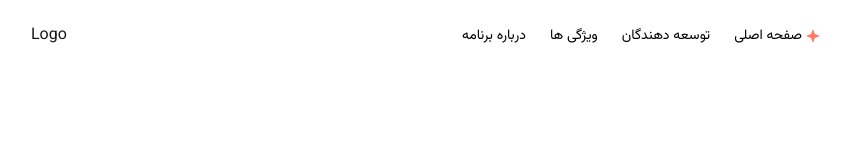
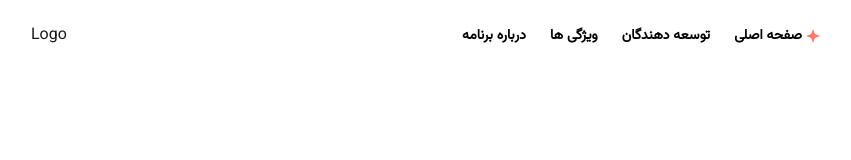
Before and after one commit to buordino/landing, a Next.js app: page / in a window 1280 px wide. Shown: the top 160 px of the page, without its empty margins (164-1015 px from the left). Built offline with nearby package versions, Linux system fonts and the light colour scheme.

Commit message:
change ui

```diff
--- a/app/_components/Navigation.tsx
+++ b/app/_components/Navigation.tsx
@@ -12,13 +12,18 @@ const Navigation = () => {
       {navigationItems.map((nav, index) => (
         <Link
           role="tab"
-          className=" tab !text-custome-black hover:!text-custome-orange-2 "
+          className=" tab !text-custome-black hover:!text-custome-orange-2 font-[600] "
           href={nav.href}
           key={index}
         >
           {index === 0 && (
-            <div  className="relative size-3.5 ml-1">
-              <Image className="object-center" fill src={"/SVGs/Star 2.svg"} alt="Star-2" />
+            <div className="relative size-3.5 ml-1">
+              <Image
+                className="object-center"
+                fill
+                src={"/SVGs/Star 2.svg"}
+                alt="Star-2"
+              />
             </div>
           )}
           {nav.text}
```
